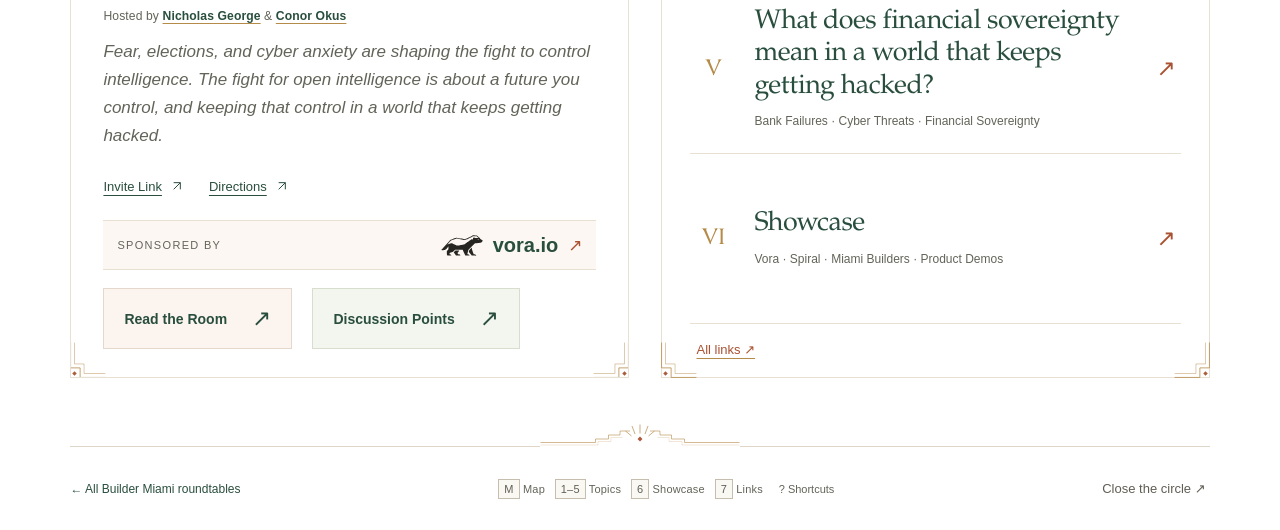
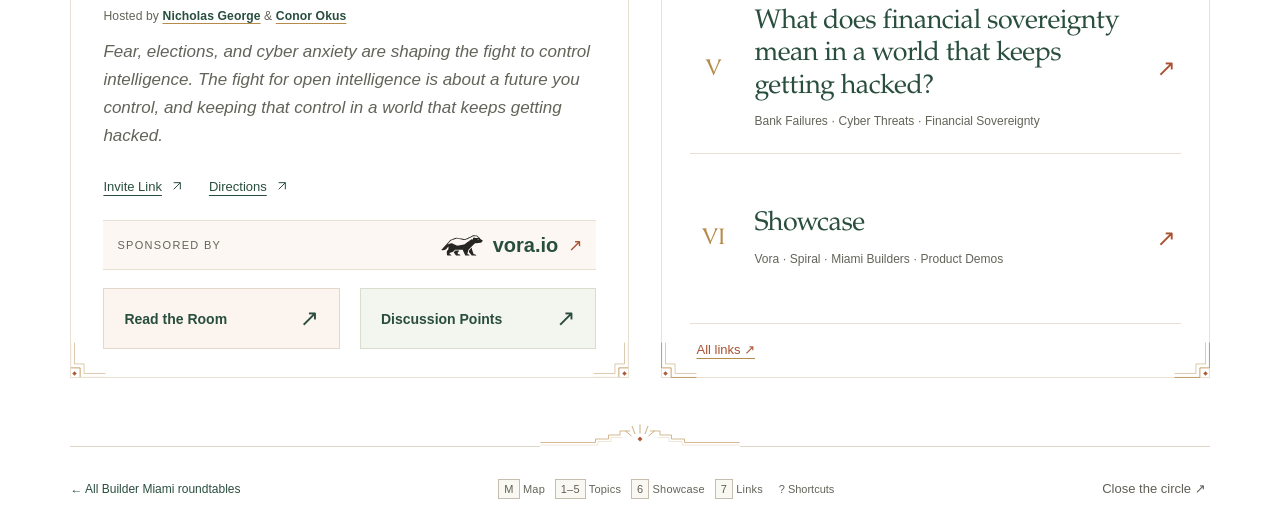
Before and after one commit to npgeorge/builder-miami, a plain HTML site: page events/2026-11-19/index.html in a window 1280 px wide. Shown: the part 891-1421 px from the top of the page. Drawn offline with Linux system fonts and the light colour scheme.

Commit message:
button width alignment

```diff
--- a/events/2026-11-19/index.html
+++ b/events/2026-11-19/index.html
@@ -27,7 +27,7 @@
 <link rel="canonical" href="https://buildermiami.ai/events/2026-11-19/">
 <link rel="stylesheet" href="/deco-details.css?v=6">
 <link rel="stylesheet" href="/discussion-deco.css?v=3">
-<link rel="stylesheet" href="november.css?v=10">
+<link rel="stylesheet" href="november.css?v=11">
 <link rel="stylesheet" href="/night-mode.css?v=4">
 <link rel="stylesheet" href="/discussion-night.css?v=1">
 </head>
--- a/events/2026-11-19/november.css
+++ b/events/2026-11-19/november.css
@@ -1,4 +1,4 @@
-.deco-discussion .hero-copy .intro,.deco-discussion .event-sponsor { width:100%; max-width:34rem; }
+.deco-discussion .hero-copy .intro,.deco-discussion .event-sponsor,.deco-discussion .home-buttons { width:100%; max-width:34rem; }
 .deco-discussion .hero-copy .intro { margin:12px 0 14px; }
 .deco-discussion .event-sponsor { display:flex; align-items:center; justify-content:space-between; gap:18px; margin:12px 0 18px; padding:10px 14px; border-block:1px solid var(--faint-brass); background:#fcf7f2; }
 .deco-discussion .sponsor-label { color:var(--muted); font-size:11px; letter-spacing:.12em; text-transform:uppercase; }
@@ -69,3 +69,7 @@
 :root[data-theme="night"] .deco-discussion .home-action--points { --action-bg:#1b292b; --action-border:#3e5751; --action-hover:#233633; }
 html[data-theme] .deco-discussion .home-buttons .home-action { min-height:52px; background:var(--action-bg); border-color:var(--action-border); color:var(--ink); }
 html[data-theme] .deco-discussion .home-buttons .home-action:hover { background:var(--action-hover); border-color:var(--action-border); color:var(--ink); }
+
+.deco-discussion .home-buttons { display:grid; grid-template-columns:repeat(2,minmax(0,1fr)); align-items:stretch; }
+html[data-theme] .deco-discussion .home-buttons .home-action { width:100%; min-width:0; text-align:left; }
+.deco-discussion .home-action .arrow { flex-shrink:0; }
```
